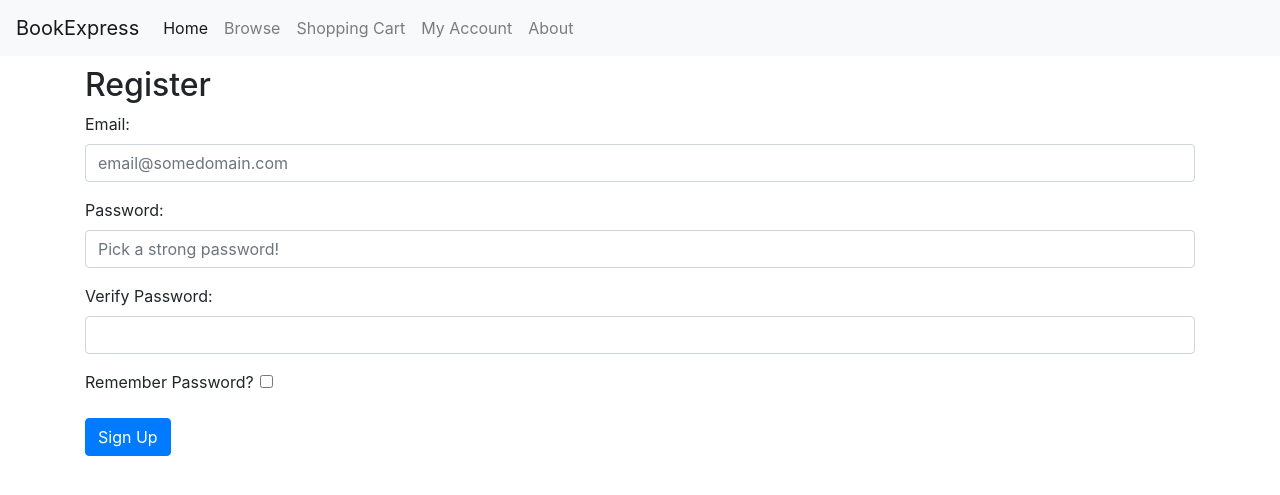
After one commit to Monkeycapers/COMP3005, a Flask app: page /register in a window 1280 px wide. The commit adds this page. Shown: the top 495 px of the page. Run offline with Flask 2, Linux system fonts and the light colour scheme; some libraries are stand-ins or nearby versions.

Commit message:
Add user login/registering, begin real DB support

```diff
--- /dev/null
+++ b/SQL/DDL.sql
@@ -0,0 +1,5 @@
+CREATE TABLE users (
+    id integer generated by default as identity primary key,
+    email varchar(255),
+    pw_hash varchar(255)
+);
--- a/app/main.py
+++ b/app/main.py
@@ -1,13 +1,25 @@
 import os
-import database
-from Types import ItemType, StoreItem
-from Cart import addItemToCart, removeItemFromCart, deleteItemFromCart, validate, updateCartItem
+
+import flask
+
 from flask import Flask, render_template, session, redirect, url_for, request, flash
+from flask_login import LoginManager, login_user, current_user, login_required
+from flask_bcrypt import Bcrypt, check_password_hash, generate_password_hash
 from pprint import pprint
 
 app = Flask(__name__)
 
 app.secret_key = "dev" #todo real secret key
+
+login_manager = LoginManager()
+login_manager.init_app(app)
+login_manager.login_view = "login"
+
+bcrypt = Bcrypt(app)
+
+from Types import ItemType, StoreItem
+from Cart import addItemToCart, removeItemFromCart, deleteItemFromCart, validate, updateCartItem
+import database
 
 def getFormattedCurrency(value):
     return "$" + format((value / 100), ',.2f')
@@ -18,6 +30,11 @@ def inject_enums():
     def is_book(item):
         return item.item_type == ItemType.BOOK
     return dict(is_book=is_book)
+
+#login code
+@login_manager.user_loader
+def load_user(user_id):
+    return database.getUserById(user_id)
 
 @app.route('/')
 @app.route('/home')
@@ -47,6 +64,59 @@ def item_details(item_id):
 @app.route('/item/<int:item_id>/<string:slug>')
 def item_details_with_slug(item, slug):
     return handle_item_details(item)
+
+@app.route('/account')
+@login_required
+def account():
+    return render_template("account.j2", user=current_user)
+
+@app.route('/login', methods=['POST', 'GET'])
+def login(name='login'):
+    if request.method == 'GET':
+        return render_template('login.j2')
+    else:
+        #todo server side validation
+        email = str(request.form['email'])
+        password = str(request.form['password'])
+        next_page = str(request.form['next'])
+        remember = 'remember' in request.form
+
+        user = database.getUserByEmail(email)
+
+        if user is not None and user.test_password(password):
+            login_user(user, remember)
+            #if not is_safe_url(next):
+            #    return flask.abort(400)
+            return redirect(next_page or url_for('/'))
+        else:
+            flash("Invalid email or password!")
+            return redirect(url_for('login'))
+
+
+
+@app.route('/register', methods=['POST', 'GET'])
+def register(name='register'):
+    if request.method == 'GET':
+        return render_template('register.j2')
+    else:
+        #todo server side validation
+
+        email = str(request.form['email'])
+        password = str(request.form['password'])
+        next_page = str(request.form['next'])
+        remember = 'remember' in request.form
+
+        if database.getUserByEmail(email) is not None: #user already exists
+            print("User already exists!")
+            flash("User already exists!")
+            return redirect(url_for('register'))
+        else:
+            # add user
+            user = database.addUser(email, password)
+            pprint(user)
+            # log the user in
+            login_user(user, remember)
+            return redirect(next_page or url_for('/'))
 
 @app.route('/cart')
 def cart(name="cart"):
--- a/app/templates/master.j2
+++ b/app/templates/master.j2
@@ -36,7 +36,7 @@
             <a class="nav-link" href="/">Home</a>
         </li>
         <li class="nav-item">
-            <a class="nav-link" href="#">Browse</a>
+            <a class="nav-link" href="/browse">Browse</a>
         </li>
         <li class="nav-item">
             <a class="nav-link" href="/cart">Shopping Cart</a>
--- /dev/null
+++ b/app/templates/register.j2
@@ -0,0 +1,33 @@
+{% extends "master.j2" %}
+
+{% block content %}
+{{super()}}
+
+<div class="container" style='margin-top:10px;'>
+    <div class="row">
+        <div class="col">
+        <h2> Register </h2>
+        <form action="/register" method = "post">
+          <input id="next" name="next" type="hidden" value="/">
+          <div class="form-group">
+            <label for="email">Email: </label>
+            <input required class="form-control" type="email" id="email" name="email" placeholder="email@somedomain.com">
+          </div>
+          <div class="form-group">
+            <label for="password">Password: </label>
+            <input required class="form-control" type="password" id="password" name="password" placeholder="Pick a strong password!">
+          </div>
+          <div class="form-group">
+            <label for="password">Verify Password: </label>
+            <input class="form-control" type="password2" id="password2" name="password2" placeholder="">
+          </div>
+          <div class="form-group">
+            <label for='remember' style='margin-right:2px'>Remember Password?</label>
+            <input type='checkbox' id='remember' name='remember'>
+          </div>
+          <button type="submit" class="btn btn-primary">Sign Up</button>
+        </form>
+        </div>
+    </div>
+</div>
+{% endblock %}
```
Also changed, not shown: app/database.py (+58 -1 lines), app/templates/account.j2 (added, +13 -0 lines), app/templates/login.j2 (added, +29 -0 lines), app/types.py (+29 -0 lines).
